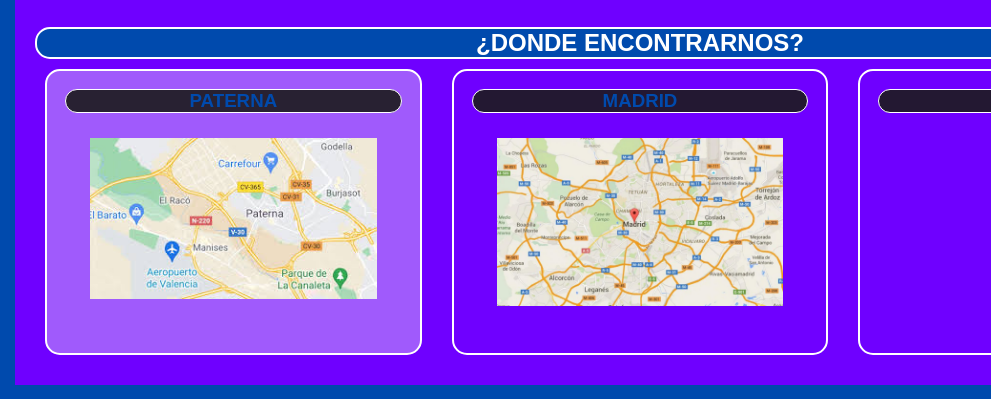
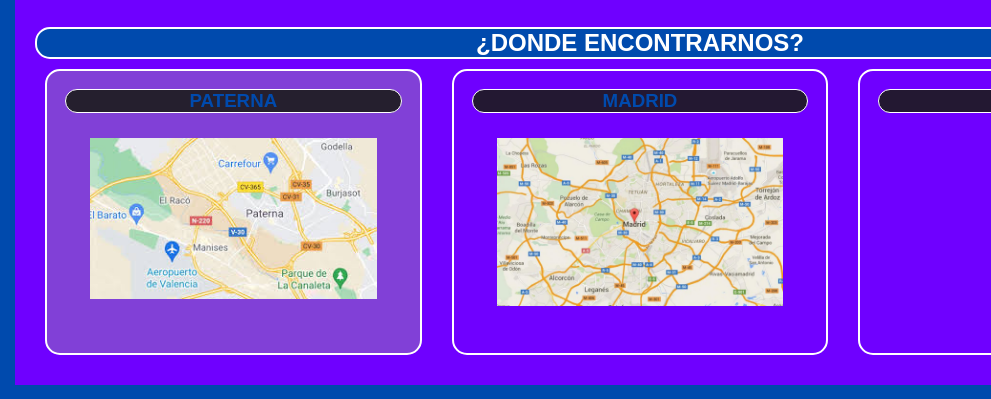
Before and after one commit to GeronimoNavarro/MEGAMING, a plain HTML site: page index.html in a window 1280 px wide. In both pictures the pointer is over the element "PATERNA". Shown: the part 1107-1506 px from the top of the page, 0-991 px from the left. Drawn offline with Linux system fonts and the light colour scheme.

Commit message:
Transitions

```diff
--- a/css/style.css
+++ b/css/style.css
@@ -152,7 +152,7 @@ body {
 }
 
 .ubic:hover{
-    background-color: rgb(160, 90, 252);
+    background-color: rgba(131, 67, 214, 0.959);
 }
 
 .mapasimg {
```
